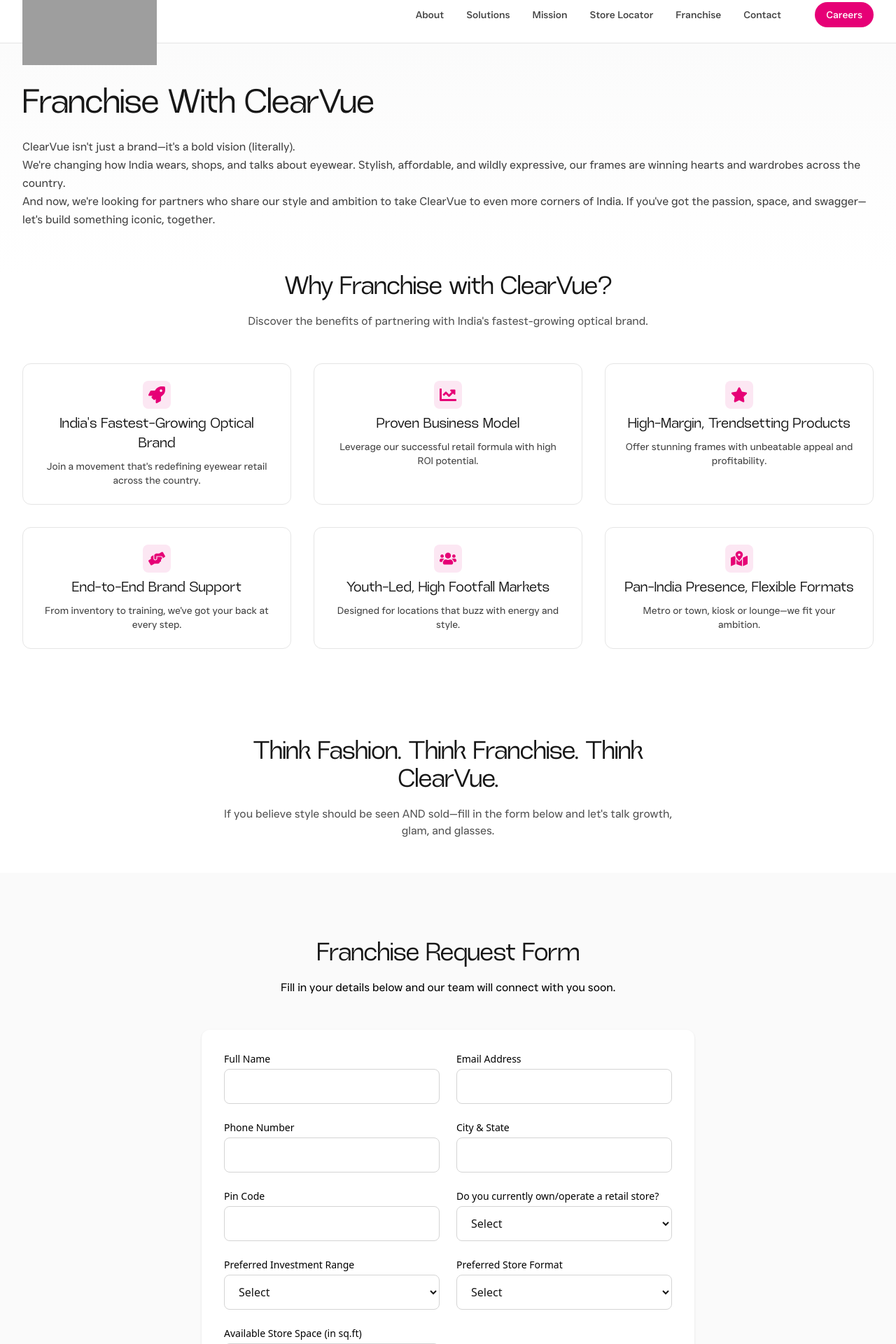
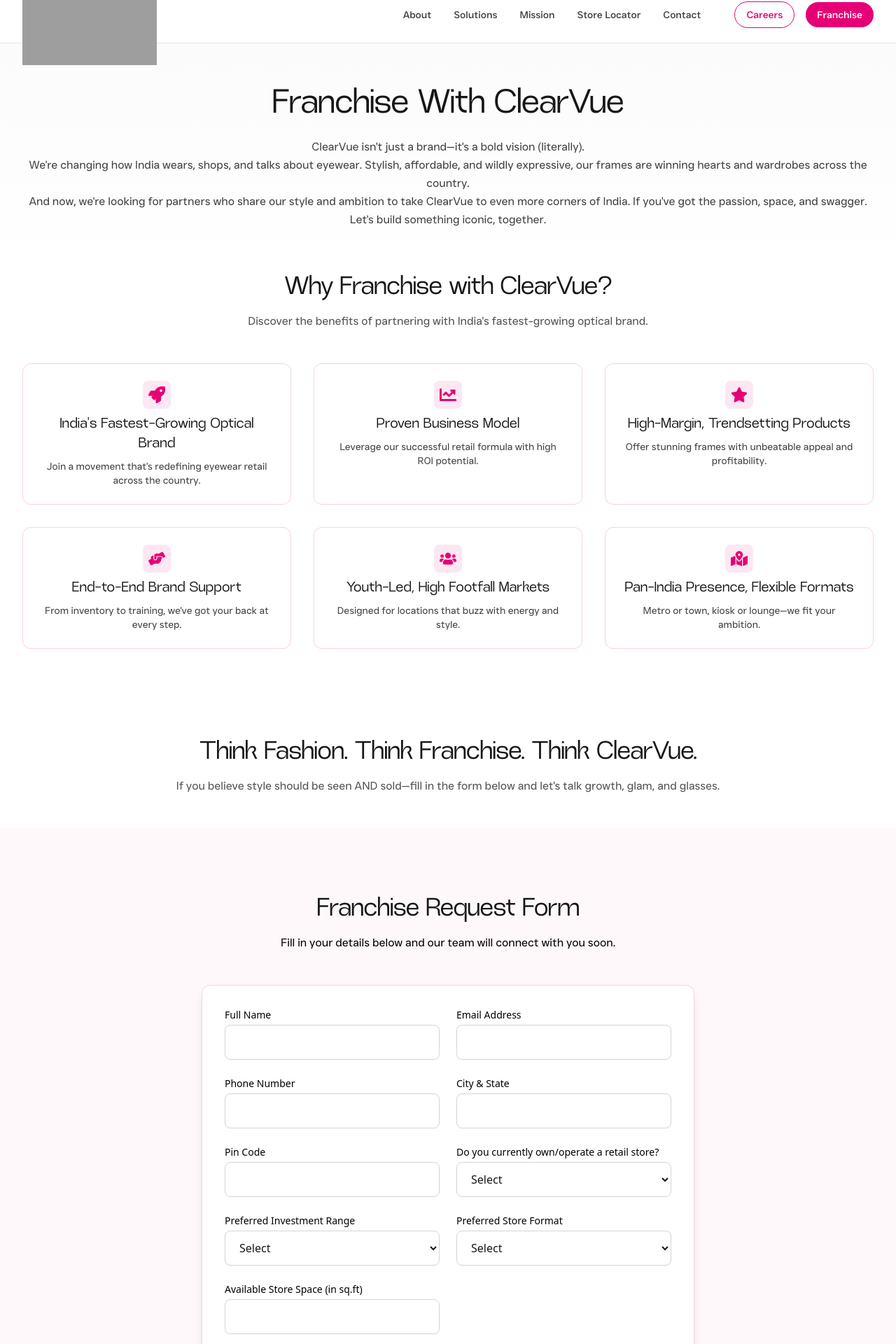
Before and after one commit to ashishmohapatra240/clearvue, a Next.js app: page /franchise in a window 1280 px wide. Shown: the part 19-1939 px from the top of the page at 70% size. Built offline with nearby package versions, Linux system fonts and the light colour scheme; grey boxes are pictures that could not be loaded.

Commit message:
feat: enhance Franchise page layout and styling, update Navbar to include Franchise link

```diff
--- a/app/components/Navbar.tsx
+++ b/app/components/Navbar.tsx
@@ -10,7 +10,6 @@
   { name: "Solutions", href: "#solutions" },
   { name: "Mission", href: "#mission" },
   { name: "Store Locator", href: "#store-locator" },
-  { name: "Franchise", href: "/franchise" },
   { name: "Contact", href: "#contact" },
 ] as const;
 
@@ -85,9 +84,18 @@
                 whileTap={{ y: 1 }}
                 transition={{ duration: 0.2 }}
                 href="/careers"
+                className="inline-flex items-center justify-center border border-pink-600 px-4 py-2 text-sm font-medium text-pink-600 transition-colors rounded-full font-sans hover:bg-pink-50"
+              >
+                Careers
+              </motion.a>
+              <motion.a
+                whileHover={{ y: -4 }}
+                whileTap={{ y: 1 }}
+                transition={{ duration: 0.2 }}
+                href="/franchise"
                 className="inline-flex items-center justify-center bg-pink-600 px-4 py-2 text-sm font-medium text-white transition-colors rounded-full font-sans hover:bg-pink-700"
               >
-                Careers
+                Franchise
               </motion.a>
             </div>
           </div>
@@ -166,6 +174,15 @@
                 whileHover={{ y: -4 }}
                 whileTap={{ y: 1 }}
                 transition={{ duration: 0.2 }}
+                href="/franchise"
+                className="inline-flex items-center justify-center border border-pink-600 px-4 py-2 text-sm font-medium text-pink-600 transition-colors rounded-full w-full mb-4 font-sans hover:bg-pink-600 hover:text-white"
+              >
+                Franchise
+              </motion.a>
+              <motion.a
+                whileHover={{ y: -4 }}
+                whileTap={{ y: 1 }}
+                transition={{ duration: 0.2 }}
                 href="/careers"
                 className="inline-flex items-center justify-center bg-pink-600 px-4 py-2 text-sm font-medium text-white transition-colors rounded-full w-full mb-8 font-sans hover:bg-pink-700"
               >
--- a/app/franchise/page.tsx
+++ b/app/franchise/page.tsx
@@ -106,11 +106,11 @@
             animate={{ opacity: 1, y: 0 }}
             transition={{ duration: 0.6 }}
           >
-            <h1 className="font-display text-4xl sm:text-5xl mb-6 text-neutral-900 tracking-tight">
+            <h1 className="font-display text-4xl sm:text-5xl mb-6 text-neutral-900 tracking-tight text-center">
               Franchise With ClearVue
             </h1>
 
-            <p className="text-base text-neutral-700 mb-0 font-sans leading-relaxed">
+            <p className="text-base text-neutral-700 mb-0 font-sans leading-relaxed text-center">
               ClearVue isn&apos;t just a brand—it&apos;s a bold vision
               (literally).
               <br className="hidden sm:block" />
@@ -120,8 +120,10 @@
               <br className="hidden sm:block" />
               And now, we&apos;re looking for partners who share our style and
               ambition to take ClearVue to even more corners of India. If
-              you&apos;ve got the passion, space, and swagger—let&apos;s build
-              something iconic, together.
+              you&apos;ve got the passion, space, and swagger.
+            </p>
+            <p className="text-base text-neutral-700 mb-0 font-sans leading-relaxed text-center">
+              Let&apos;s build something iconic, together.
             </p>
           </motion.div>
         </div>
@@ -160,7 +162,7 @@
                 animate={{ opacity: 1, y: 0 }}
                 transition={{ duration: 0.5 }}
                 whileHover={{ scale: 1.02 }}
-                className="p-6 border rounded-xl transition-all duration-300 cursor-pointer bg-white border-neutral-200 hover:border-pink-300 hover:shadow-sm flex flex-col items-center text-center"
+                className="p-6 border rounded-xl transition-all duration-300 cursor-pointer bg-white border-pink-200 hover:border-pink-300 hover:shadow-sm flex flex-col items-center text-center"
               >
                 <div className="p-2 bg-pink-100 rounded-lg mb-2">
                   {card.icon}
@@ -179,7 +181,7 @@
 
       {/* Call to Action Section */}
       <motion.div
-        className="max-w-2xl mx-auto text-center mb-12"
+        className=" mx-auto text-center mb-12"
         initial={{ opacity: 0, y: 20 }}
         whileInView={{ opacity: 1, y: 0 }}
         viewport={{ once: true }}
@@ -195,7 +197,7 @@
       </motion.div>
 
       {/* Franchise Request Form Section */}
-      <div className="py-24 bg-neutral-50">
+      <div className="py-24 bg-pink-50/50">
         <div className="mx-auto max-w-3xl px-6 lg:px-8">
           <motion.div
             className="text-center mb-12"
@@ -214,7 +216,7 @@
           </motion.div>
 
           <motion.form
-            className="space-y-6 bg-white p-8 rounded-xl shadow-sm"
+            className="space-y-6 bg-white p-8 rounded-xl shadow-lg border border-pink-200"
             initial={{ opacity: 0, y: 20 }}
             whileInView={{ opacity: 1, y: 0 }}
             viewport={{ once: true }}
```
